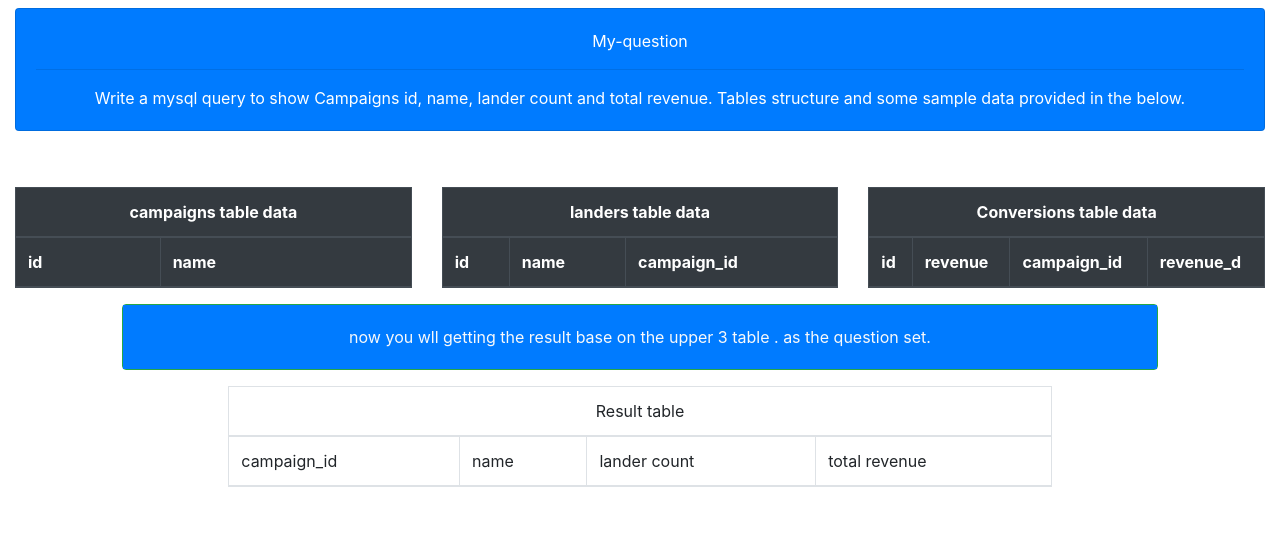
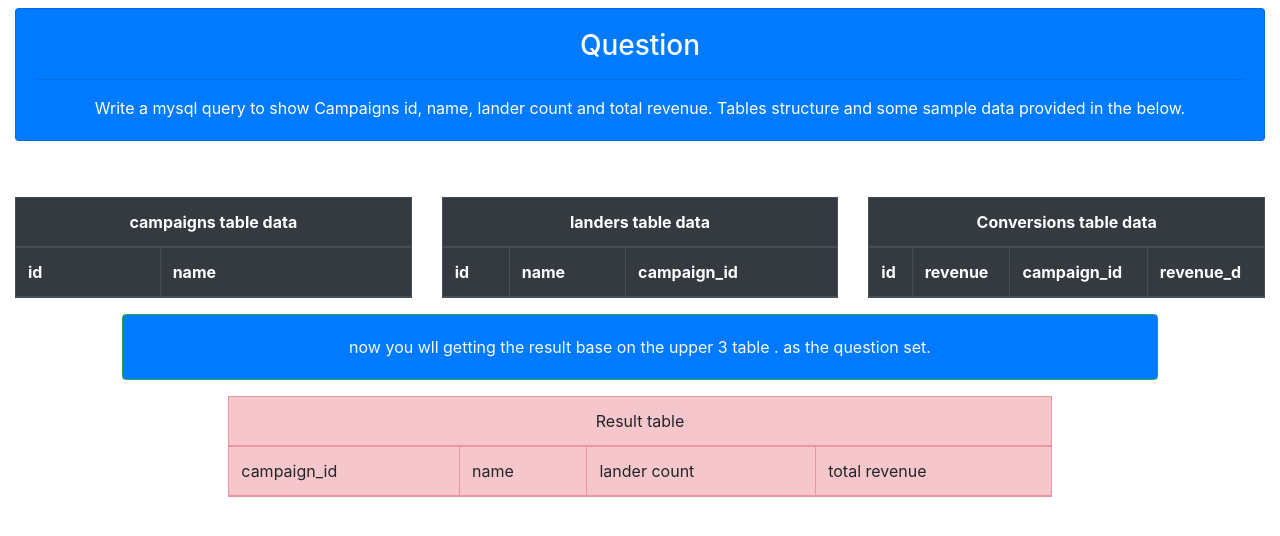
Before and after one commit to raselkhaanlab/sql-test, a PHP site: page /view.php in a window 1280 px wide. Shown: the top 536 px of the page. Run offline with PHP 8.4, Linux system fonts and the light colour scheme; data that the repository does not hold is empty.

Commit message:
change the view of result table

```diff
--- a/view.php
+++ b/view.php
@@ -11,7 +11,7 @@
    			<div class="card bg-primary my-2 text-center text-white">
    				<div class="card-body">
    					 <div class="card-text">
-   					 	My-question
+   					 	 <h3>Question</h3>
    					 </div>
    					 <hr>
    					<div class="card-text">
@@ -114,7 +114,7 @@
 
 			<div class="table-responsive">
 
-				<table class="table table-bordered table-striped table-hover">
+				<table class="table table-bordered table-striped table-danger">
 					<thead class="thead-dark">
 						<tr><td colspan="4" class="text-center">Result table</td></tr>
 						<tr>
```
